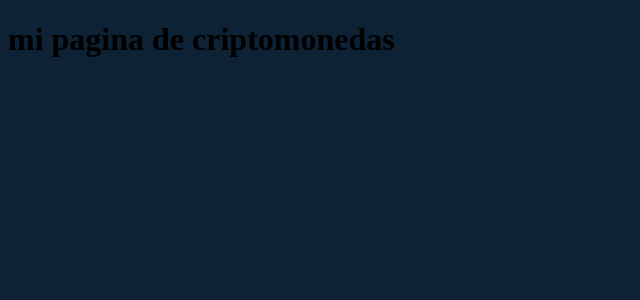
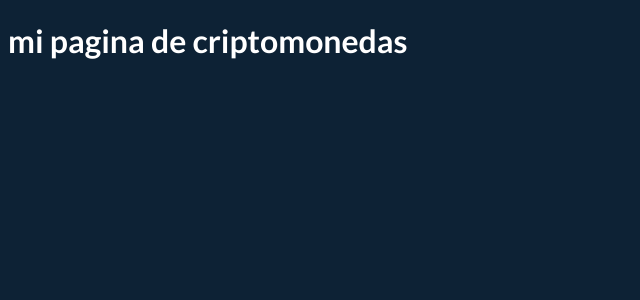
Before and after one commit to renier1989/criptos-react, a React (Vite) app: page / in a window 1280 px wide. Shown: the top 300 px of the page, without its empty margins (0-640 px from the left). Built offline with nearby package versions, Linux system fonts and the light colour scheme.

Commit message:
Class136. ¿Qué son los Styled Components?

```diff
--- a/package.json
+++ b/package.json
@@ -10,6 +10,8 @@
     "preview": "vite preview"
   },
   "dependencies": {
+    "@emotion/react": "^11.11.1",
+    "@emotion/styled": "^11.11.0",
     "react": "^18.2.0",
     "react-dom": "^18.2.0"
   },
--- a/src/App.jsx
+++ b/src/App.jsx
@@ -1,8 +1,15 @@
+import styled from "@emotion/styled";
+
+const Heading = styled.h1`
+  font-family: 'Lato' , sans-serif;
+  color: #FFFFFF;
+`;
+
 function App() {
   return (
-    <>
-      <h1> mi pagina de criptomonedas</h1>
-    </>
+    <div>
+      <Heading> mi pagina de criptomonedas</Heading>
+    </div>
   );
 }
 
```
Also changed, not shown: 1 other file (tests, documents, lock files or other folders).
